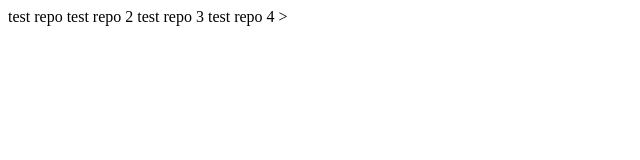
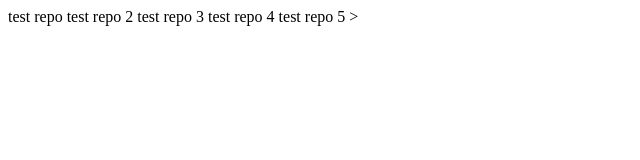
Before and after one commit to yothin3571/Patipat_40, a plain HTML site: page html/index.html in a window 1280 px wide. Shown: the full height of the page, 0-640 px from the left. Drawn offline with Linux system fonts and the light colour scheme.

Commit message:
test repo 5
test repo 5

```diff
--- a/html/index.html
+++ b/html/index.html
@@ -13,6 +13,8 @@
 
         test repo 4
 
+        test repo 5
+
     </body>
 
 
```
